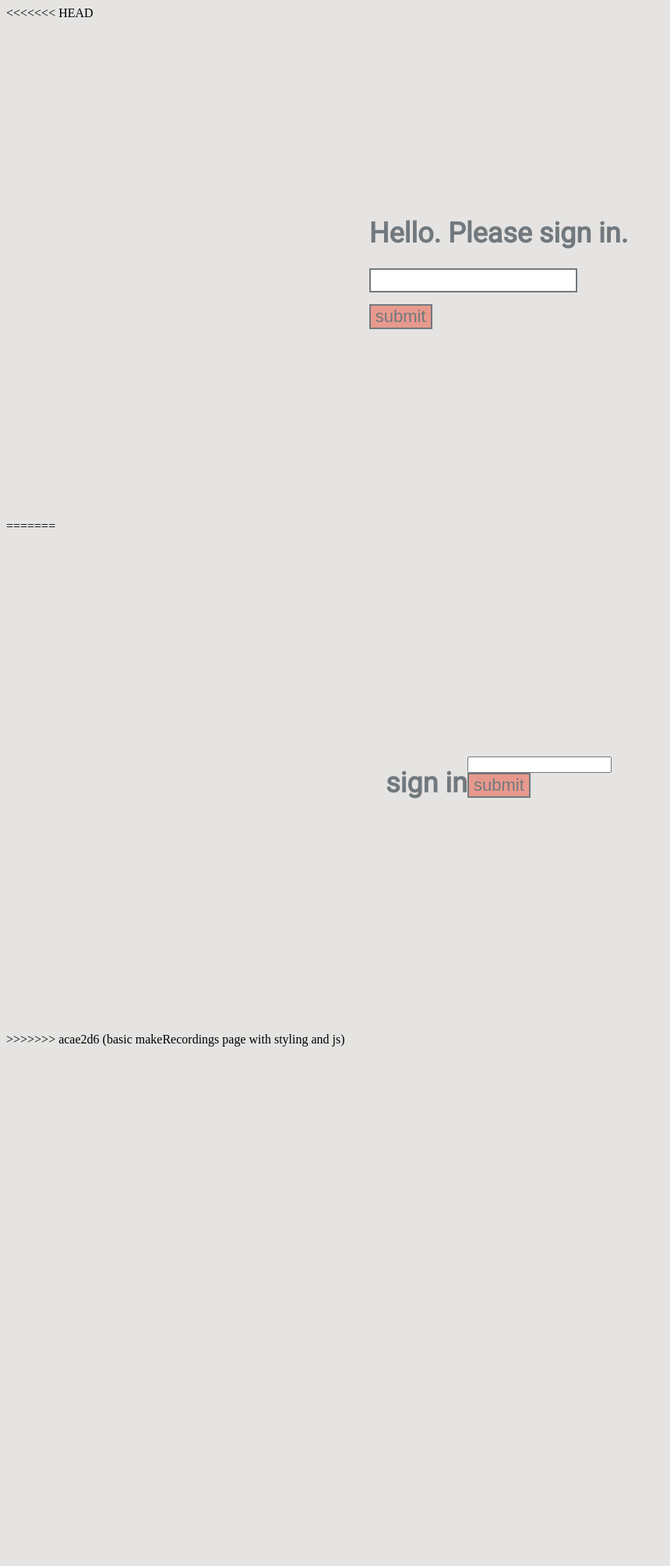
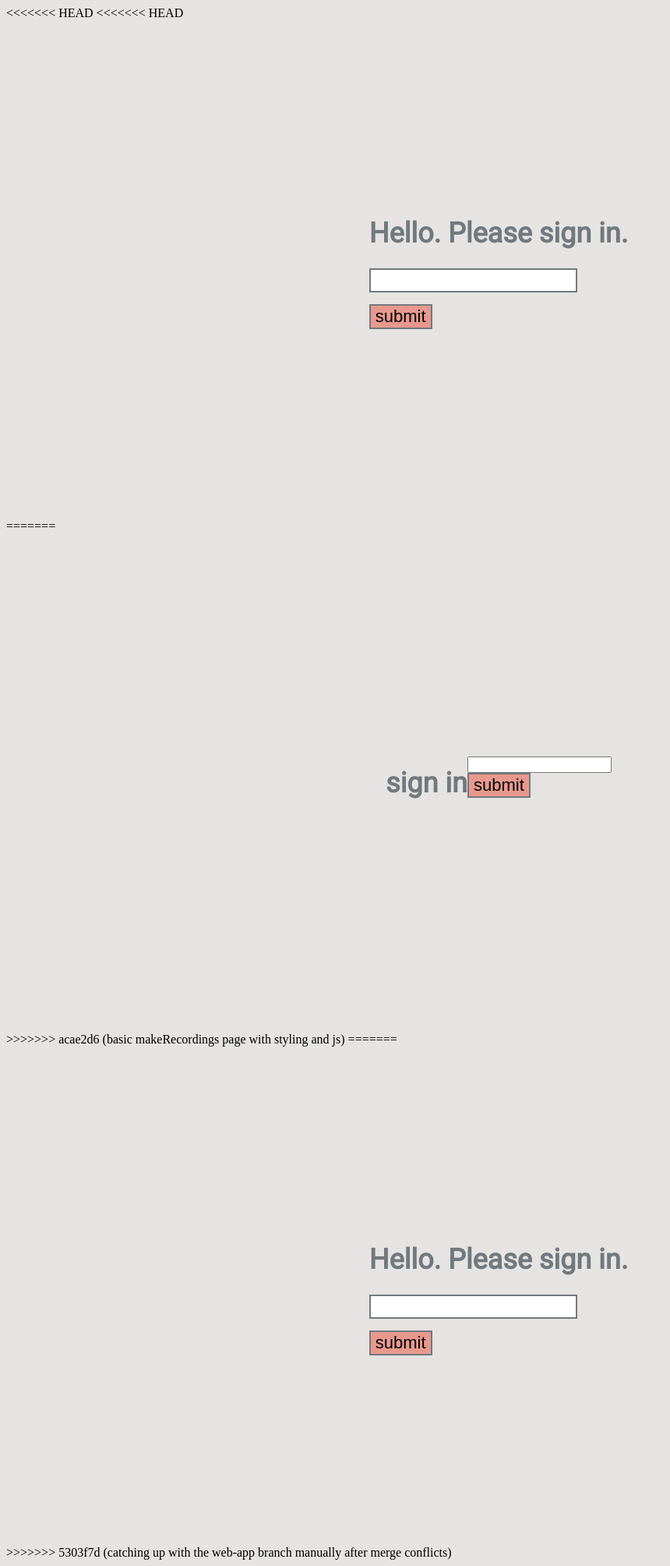
Before and after one commit to software-students-fall2023/4-containerized-app-exercise-team-name-unavailable, a Flask app: page / in a window 1280 px wide. Shown: the whole page at 78% size, without its empty margins (0-860 px from the left). Before the commit the page ends 1342 px from the top, so only its background shows below. Run offline with Flask 3, Linux system fonts and the light colour scheme.

Commit message:
catching up with the web-app branch manually after merge conflicts

```diff
--- a/web-app/static/css/main.css
+++ b/web-app/static/css/main.css
@@ -23,13 +23,22 @@ input[type=text] {
 }
 
 input[type=submit] {
+<<<<<<< HEAD
     font-family: "Roboto+Condensed", sans-serif;
+=======
+    font-family: "Roboto-Condensed", sans-serif;
+>>>>>>> 5303f7d (catching up with the web-app branch manually after merge conflicts)
     color: #71797E;
     border-color: #71797E;
     background-color: #E8998D;
     font-size: 22px;
+<<<<<<< HEAD
     font-style: bold;
     border-style: solid;
+=======
+    border-style: solid;
+    font-style: bold;
+>>>>>>> 5303f7d (catching up with the web-app branch manually after merge conflicts)
 }
 
 h1 {
@@ -37,4 +46,8 @@ h1 {
     color: #71797E;
     font-size: 36px;
     font-stretch: expanded;
+<<<<<<< HEAD
 }
+=======
+}
+>>>>>>> 5303f7d (catching up with the web-app branch manually after merge conflicts)
--- a/web-app/templates/login.html
+++ b/web-app/templates/login.html
@@ -1,3 +1,4 @@
+<<<<<<< HEAD
 <<<<<<< HEAD
 <head>
     <link rel="stylesheet" type="text/css" href="{{ url_for('static', filename='css/main.css') }}">
@@ -22,3 +23,18 @@
 
 </div>
 >>>>>>> acae2d6 (basic makeRecordings page with styling and js)
+=======
+<head>
+    <link rel="stylesheet" type="text/css" href="{{ url_for('static', filename='css/main.css') }}">
+</head>
+
+<div class="login">
+    <form action="/listings" method="post">
+        <h1> Hello. Please sign in.</h1>
+        <div class="input-boxes">
+            <input type="text" name="username" required /><br>
+            <input type="submit" value="submit"/>
+        </div>
+    </form>
+</div>
+>>>>>>> 5303f7d (catching up with the web-app branch manually after merge conflicts)
```
